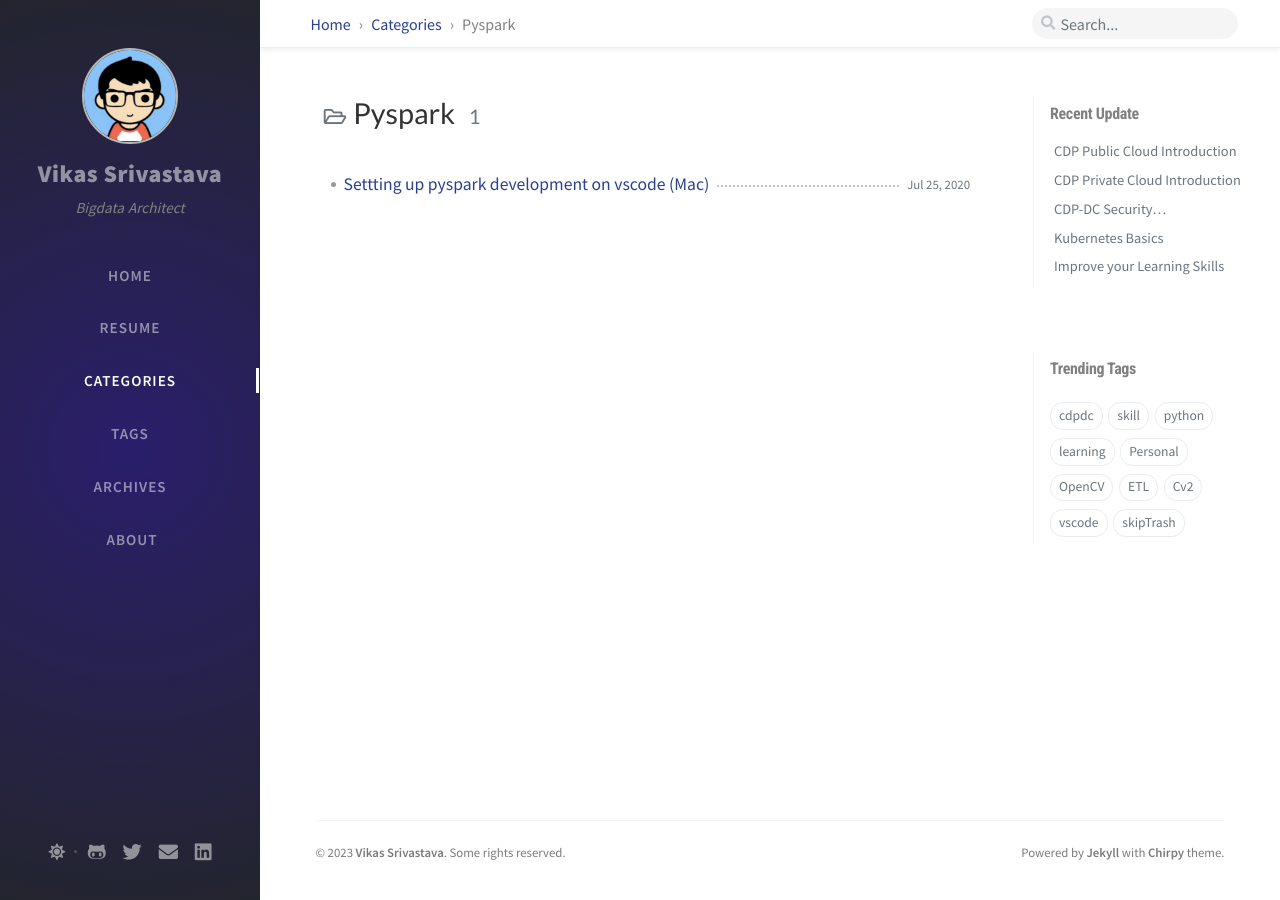
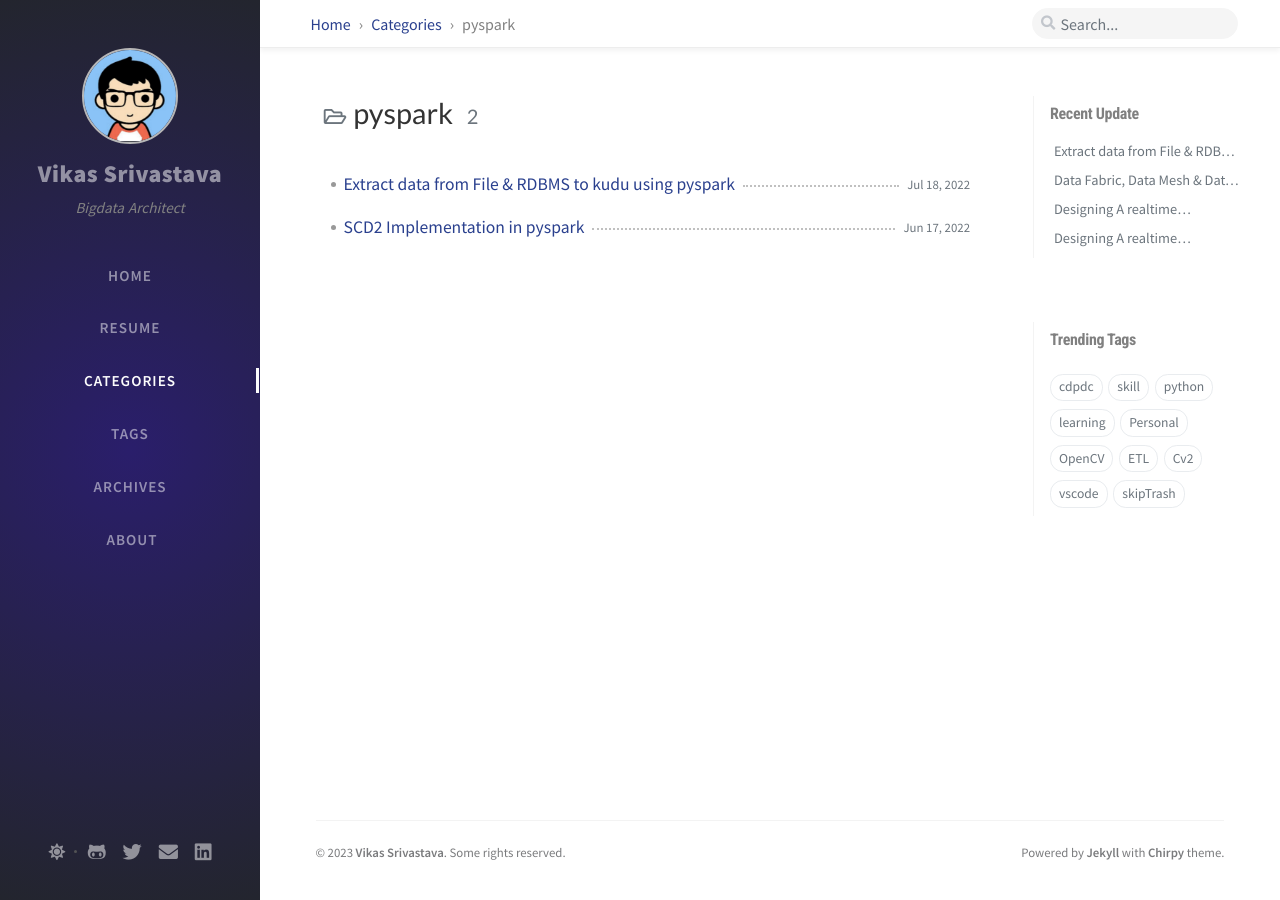
Before and after one commit to vikassri/vikassri.github.io, a Jekyll site: the page built from categories/pyspark.html, in a window 1280 px wide. Built offline with Jekyll 4.4.1, drawn with Linux system fonts in a browser that asks for light colours; nearby versions of some CDN libraries; comment, search, counter and statistics services are not loaded.

Commit message:
[Automation] Updated the Categories, Tags, Lastmod for post(s).

```diff
--- a/_data/updates.yml
+++ b/_data/updates.yml
@@ -17,6 +17,9 @@
   filename: 'CDP-Public-Cloud'
   lastmod: '2020-09-08 10:47:30 +0530'
 -
+  filename: 'Realtime-Architecture-in-CDH'
+  lastmod: '2022-12-19 13:54:23 +0800'
+-
   filename: 'Kubernetes-Basics'
   lastmod: '2020-08-17 17:26:00 +0530'
 -
@@ -29,11 +32,20 @@
   filename: 'lockdown'
   lastmod: '2020-07-24 17:11:39 +0530'
 -
+  filename: 'Date-Mesh-fabric-lakehouse'
+  lastmod: '2022-12-19 14:06:43 +0800'
+-
   filename: 'CDP-DC-Introduction'
   lastmod: '2020-08-17 17:20:14 +0530'
 -
   filename: 'llap-config'
   lastmod: '2020-08-06 14:20:15 +0530'
+-
+  filename: 'SCDimplementation-pyspark'
+  lastmod: '2022-12-19 14:02:59 +0800'
+-
+  filename: 'ETL-pyspark-to-kudu'
+  lastmod: '2022-12-19 17:49:20 +0800'
 -
   filename: 'CDP-Private-Cloud'
   lastmod: '2020-09-08 10:46:33 +0530'
@@ -44,5 +56,11 @@
   filename: 'nifi-rdbms-to-hbase'
   lastmod: '2020-07-24 17:11:39 +0530'
 -
+  filename: 'Design-realtime-Architecture-in-cdp'
+  lastmod: '2022-12-19 14:02:59 +0800'
+-
   filename: 'OpenCV-Basics'
   lastmod: '2020-07-24 17:11:39 +0530'
+-
+  filename: 'Cross-Realm-Setup-HDPCDP7'
+  lastmod: '2022-03-17 11:31:10 +0800'
--- /dev/null
+++ b/categories/data-fabric.html
@@ -0,0 +1,5 @@
+---
+layout: category
+title: Data Fabric
+category: Data Fabric
+---
--- /dev/null
+++ b/categories/data-lake.html
@@ -0,0 +1,5 @@
+---
+layout: category
+title: Data lake
+category: Data lake
+---
--- /dev/null
+++ b/categories/data-mesh.html
@@ -0,0 +1,5 @@
+---
+layout: category
+title: Data Mesh
+category: Data Mesh
+---
--- /dev/null
+++ b/categories/deep-learning.html
@@ -0,0 +1,5 @@
+---
+layout: category
+title: Deep Learning
+category: Deep Learning
+---
--- /dev/null
+++ b/categories/hdp.html
@@ -0,0 +1,5 @@
+---
+layout: category
+title: HDP
+category: HDP
+---
--- a/categories/pyspark.html
+++ b/categories/pyspark.html
@@ -1,5 +1,5 @@
 ---
 layout: category
-title: Pyspark
-category: Pyspark
+title: pyspark
+category: pyspark
 ---
--- /dev/null
+++ b/categories/realtime-design.html
@@ -0,0 +1,5 @@
+---
+layout: category
+title: Realtime Design
+category: Realtime Design
+---
--- /dev/null
+++ b/categories/realtime-etl.html
@@ -0,0 +1,5 @@
+---
+layout: category
+title: Realtime ETL
+category: Realtime ETL
+---
--- /dev/null
+++ b/tags/cross-realm.html
@@ -0,0 +1,5 @@
+---
+layout: tag
+title: cross realm
+tag: cross realm
+---
--- /dev/null
+++ b/tags/data.html
@@ -0,0 +1,5 @@
+---
+layout: tag
+title: Data
+tag: Data
+---
--- /dev/null
+++ b/tags/etl-type.html
@@ -0,0 +1,5 @@
+---
+layout: tag
+title: ETL type
+tag: ETL type
+---
--- /dev/null
+++ b/tags/etl.html
@@ -0,0 +1,5 @@
+---
+layout: tag
+title: ETL
+tag: ETL
+---
--- /dev/null
+++ b/tags/llm-generativeai.html
@@ -0,0 +1,5 @@
+---
+layout: tag
+title: LLM GenerativeAI
+tag: LLM GenerativeAI
+---
--- /dev/null
+++ b/tags/scd2-type.html
@@ -0,0 +1,5 @@
+---
+layout: tag
+title: scd2 type
+tag: scd2 type
+---
```
